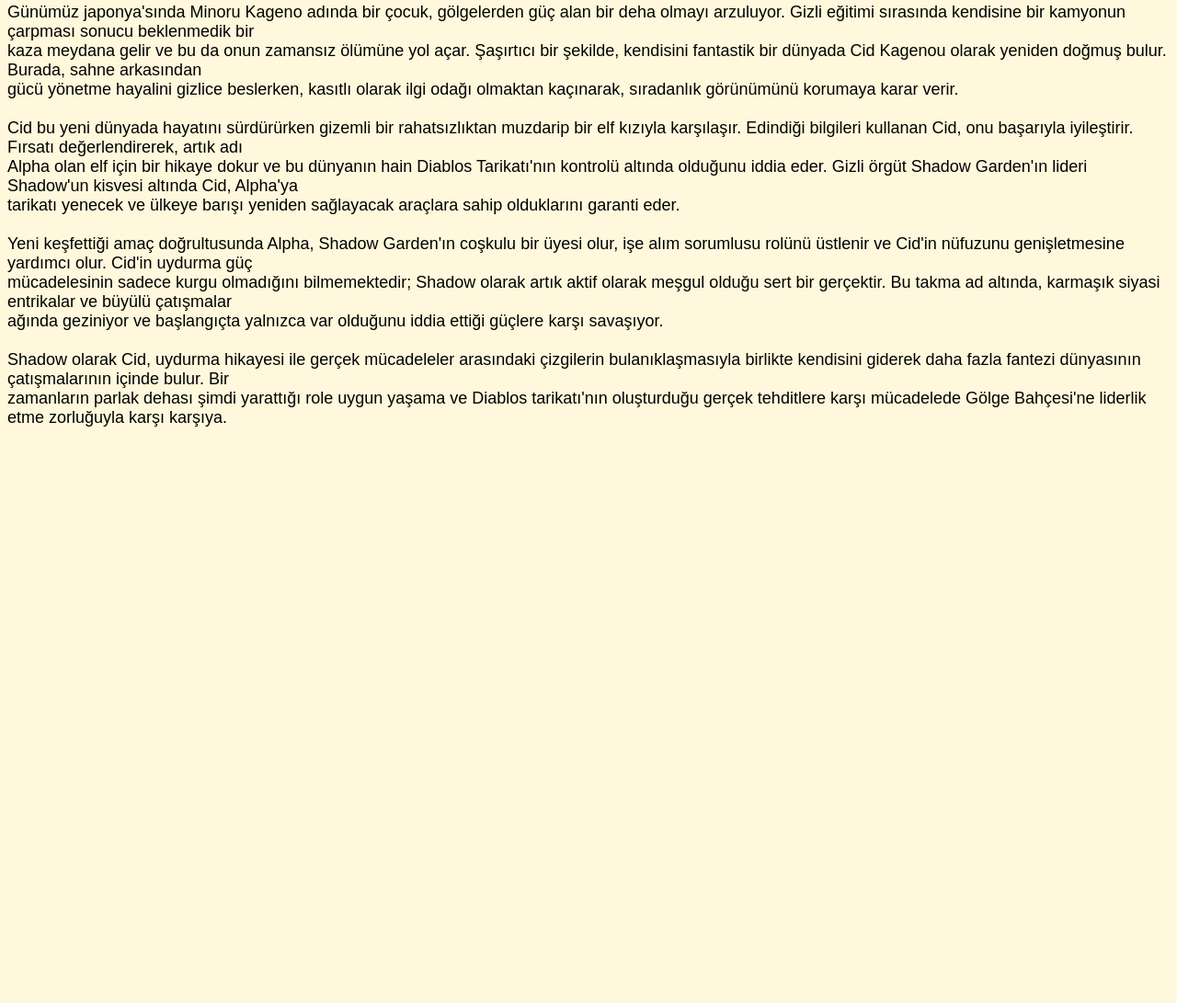
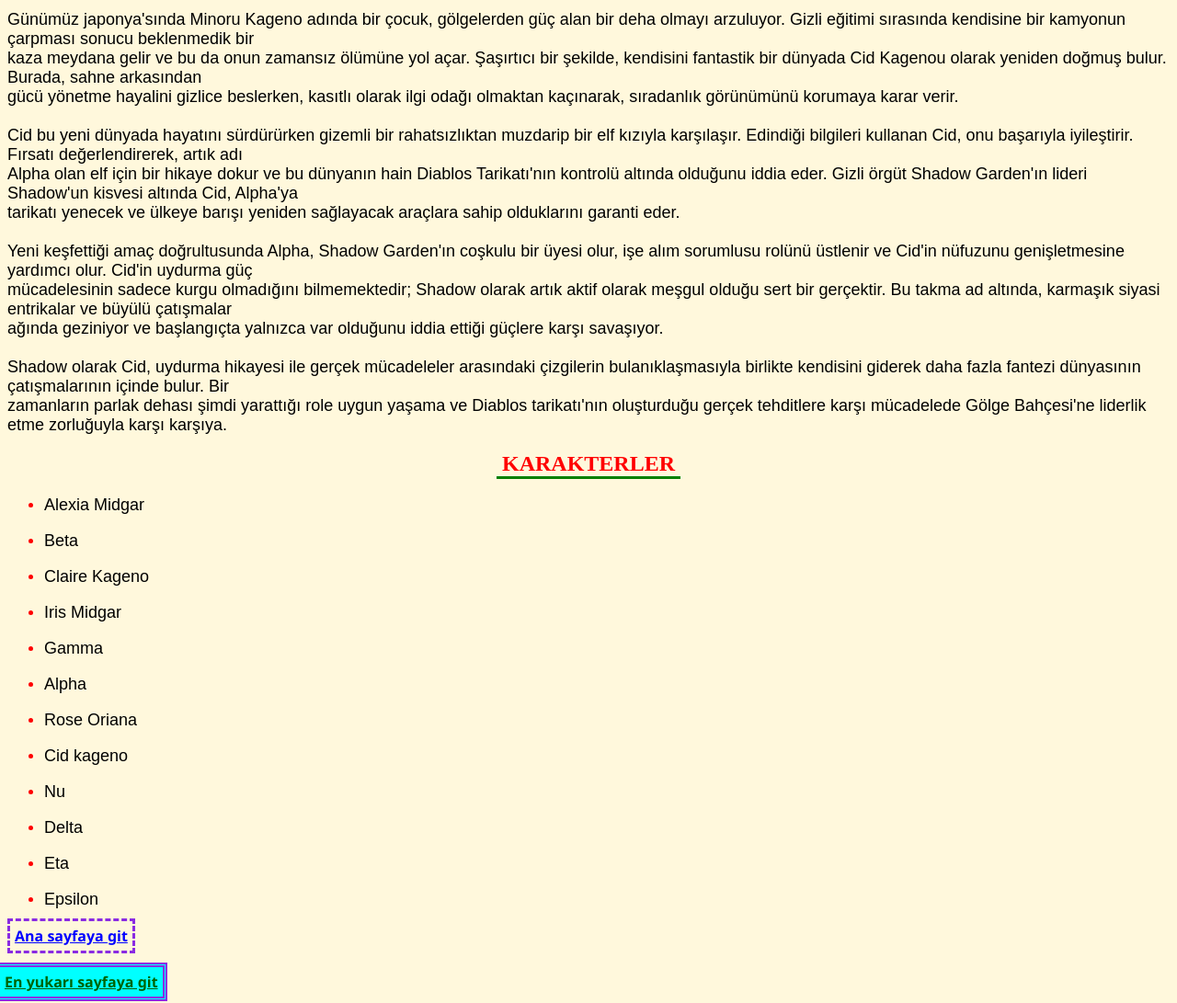
Before and after one commit to HuzeyfeOktem/kodluyoruzilkrepo, a plain HTML site: page the eminence in shadow.html in a window 1280 px wide. Shown: the part 405-1496 px from the top of the page at 92% size. Before the commit the page ends 888 px from the top, so only its background shows below. Drawn offline with Linux system fonts and the light colour scheme.

Commit message:
başlık eklendi

```diff
--- a/css/anime.css
+++ b/css/anime.css
@@ -11,7 +11,7 @@ h1 {
     font-size: 30px;
 }
 
-h2{
+h2 {
     color: red;
     text-align: center;
     font-family: 'Kalnia', serif;
@@ -21,7 +21,7 @@ h2{
     margin: auto;
 }
 
-h3{
+h3 {
     color: red;
     text-align: center;
     font-family: 'Kalnia', serif;
@@ -35,7 +35,7 @@ h3{
     margin-top: 15px;
 }
 
-img{
+img {
     display: block;
     margin-left: auto;
     margin-right: auto;
@@ -57,7 +57,7 @@ a {
     padding: 5px;
 }
 
-.sayfa{
+.sayfa {
     position: relative;
     top: 10px;
     display: -ms-grid;
@@ -68,3 +68,8 @@ a {
     border-width: 5px;
     background-color: cyan;
 }
+
+ul {
+    color: red;
+    font-size: 17px;
+}
--- a/the eminence in shadow.html
+++ b/the eminence in shadow.html
@@ -8,12 +8,21 @@
     <style>
         body {
             background-color: cornsilk;
+            position: relative;
+            bottom: 14px;
         }
 
         h1 {
             border: 2px solid;
             border-radius: 500px;
             border-color: green blueviolet blue saddlebrown;
+        }
+
+        p {
+            color: black;
+        }
+
+        a {
         }
     </style>
 </head>
@@ -22,7 +31,9 @@
     <!-- Header - Start -->
     <header>
         <nav>
-            <h1>the eminence in shadow</h1>
+            <a class="sayfa" href="#footer">
+                <strong>En aşağı sayfaya git</strong>
+            </a> <h1 id="başlik">the eminence in shadow</h1>
             <img src="images/the eminence in shadow.avif" alt="the eminence in shadow">
             <br>
             <h2>konusu</h2>
@@ -38,6 +49,67 @@
             </p>
         </nav>
     </header>
+    <!-- Header - End -->
 
+    <!-- Section - Start -->
+    <section>
+        <!-- Articles - Start -->
+        <article>
+            <h2>Karakterler</h2>
+            <ul>
+                <li>
+                    <p>Alexia Midgar</p>
+                </li>
+                <li>
+                    <p>Beta</p>
+                </li>
+                <li>
+                    <p>Claire Kageno</p>
+                </li>
+                <li>
+                    <p>Iris Midgar</p>
+                </li>
+                <li>
+                    <p>Gamma</p>
+                </li>
+                <li>
+                    <p>Alpha</p>
+                </li>
+                <li>
+                    <p>Rose Oriana</p>
+                </li>
+                <li>
+                    <p>Cid kageno</p>
+                </li>
+                <li>
+                    <p>Nu</p>
+                </li>
+                <li>
+                    <p>Delta</p>
+                </li>
+                <li>
+                    <p>Eta</p>
+                </li>
+                <li>
+                    <p id="footer">Epsilon</p>
+                </li>
+            </ul>
+        </article>
+        <!-- Articles - End -->
+    </section>
+    <!-- Section - End -->
+
+    <!-- Footer - Start -->
+    <footer>
+        <a href="Ana Sayfa.html">
+            <strong>Ana sayfaya git</strong>
+        </a>
+        <br>
+        <br>
+        <a class="sayfa" href="#başlik">
+            <strong>En yukarı sayfaya git</strong>
+        </a>
+    </footer>
+    <!-- Footer - End -->
 </body>
 </html>
```
Also changed, not shown: Ana Sayfa.html (+3 -3 lines).
